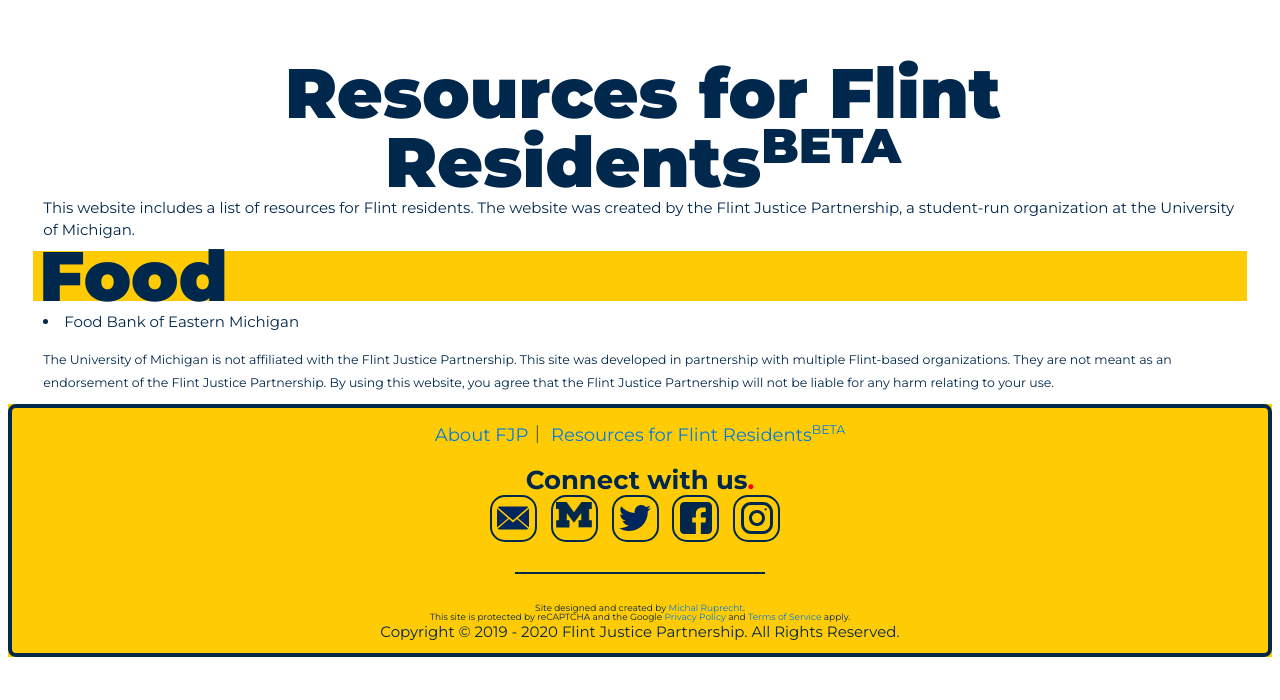
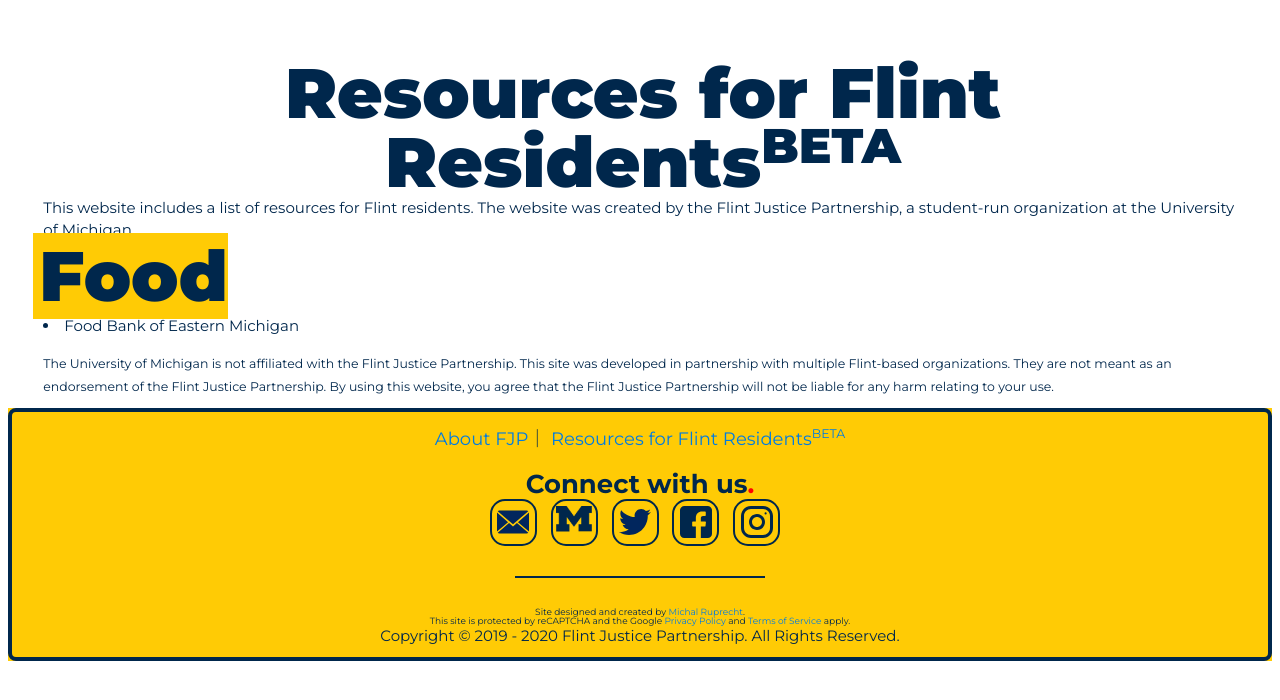
Before and after one commit to umichfjp/umichfjp.github.io, a Jekyll site: the page built from pages/resources.html, in a window 1280 px wide. Shown: the top 700 px of the page. Built offline with Jekyll 4.4.1, drawn with Linux system fonts in a browser that asks for light colours.

Commit message:
Update resources.html

```diff
--- a/pages/resources.html
+++ b/pages/resources.html
@@ -17,7 +17,7 @@ title: Flint Justice Partnership Official Website
         <h3>
           This website includes a list of resources for Flint residents. The website was created by the Flint Justice Partnership, a student-run organization at the University of Michigan.
         </h3>
-        <div class="title_re">Food</div>
+        <span class="title_re">Food</span>
         <h3>
           <li>
             Food Bank of Eastern Michigan
```
